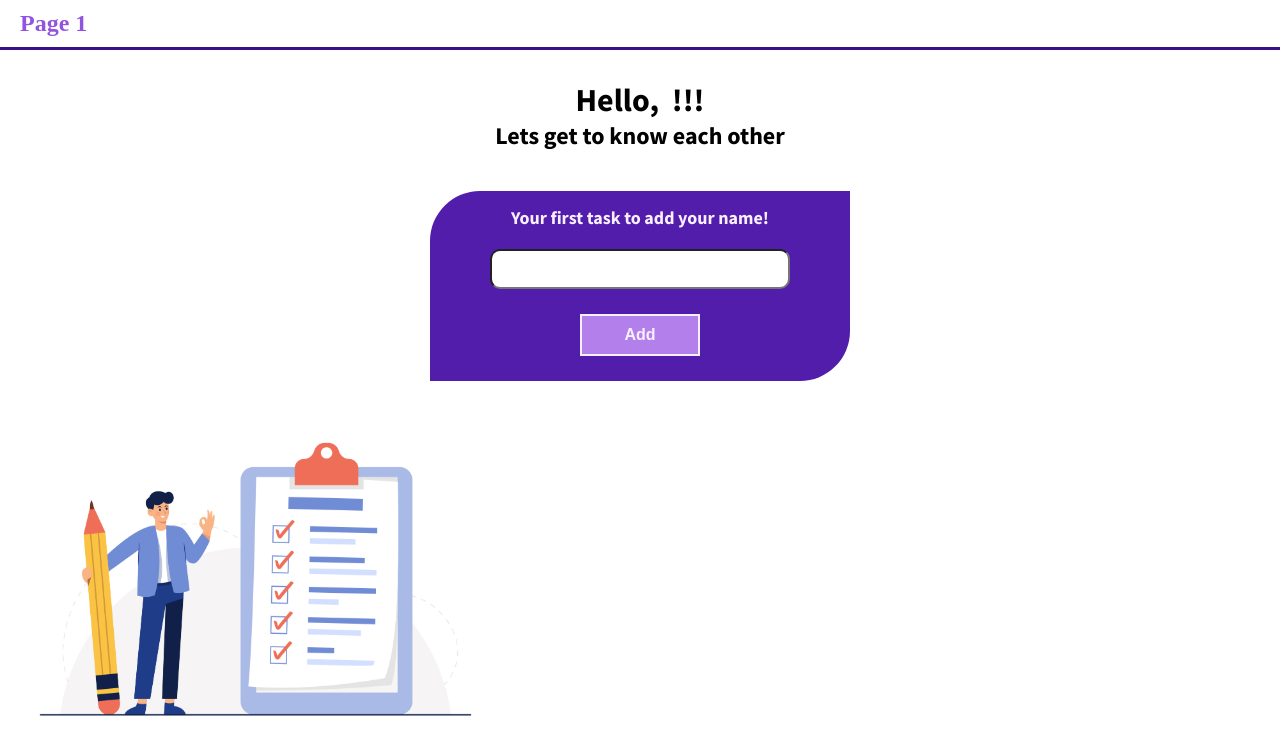
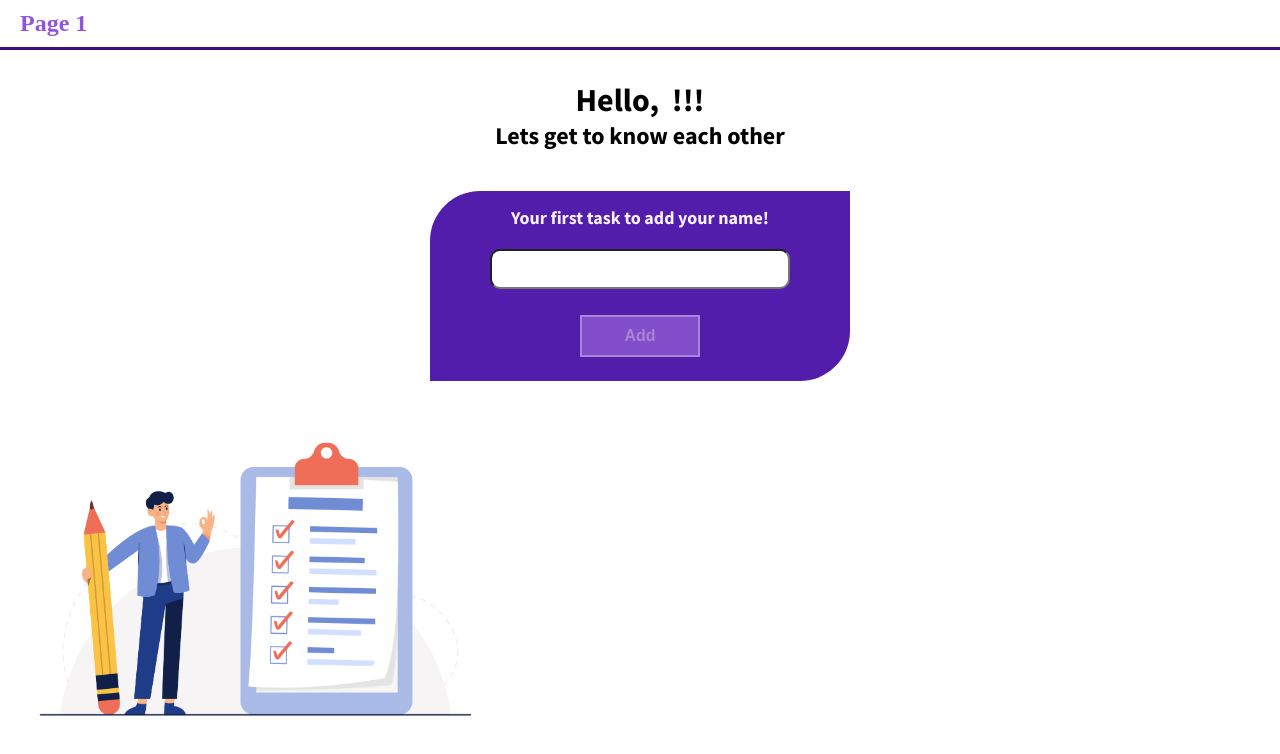
Before and after one commit to takeAmoment/react-todo-hw, a React (Create React App) app: page / in a window 1280 px wide. Shown: the top 754 px of the page. Built offline with nearby package versions, Linux system fonts and the light colour scheme.

Commit message:
feat: add isDisabled state to MainPage

```diff
--- a/src/pages/MainPage/MainPage.jsx
+++ b/src/pages/MainPage/MainPage.jsx
@@ -11,6 +11,7 @@ export function MainPage() {
   const [isValid, setIsValid] = useState(false);
   const [error, setError] = useState("* Fill this field!");
   const [isShow, setIsShow] = useState(false);
+  const [isDisabled, setIsDisabled] = useState(true);
   const dispatch = useDispatch();
 
   useEffect(() => {
@@ -36,6 +37,12 @@ export function MainPage() {
     const { value } = e.target;
     setName(value);
     checkIsError(value);
+
+    if (value.trim().length > 0) {
+      setIsDisabled(false);
+    } else {
+      setIsDisabled(true);
+    }
   }
 
   function saveName() {
@@ -44,6 +51,7 @@ export function MainPage() {
       setIsShow(false);
       setIsValid(false);
       setError("* Fill this field!");
+      setIsDisabled(true);
       setName("");
       dispatch(addUsername(name));
     } else {
@@ -81,6 +89,7 @@ export function MainPage() {
               type="button"
               nameOfClass={styles.button}
               onClick={() => saveName()}
+              disabled={isDisabled}
               text={username ? "Change" : "Add"}
             />
           </div>
--- a/src/pages/MainPage/MainPage.module.css
+++ b/src/pages/MainPage/MainPage.module.css
@@ -79,7 +79,12 @@
     font-weight: 700;
     cursor: pointer;
 }
-button:hover {
+.button:disabled {
+    opacity: 0.5;
+    cursor: default;
+    transform: translateY(0.1rem);
+}
+.button:hover {
     transition: all 0.4s;
     transform: translateY(0.1rem);
     opacity: 0.8;
```
